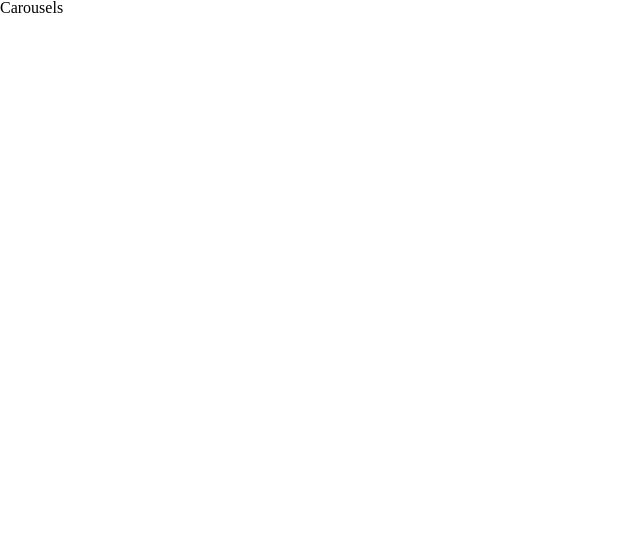
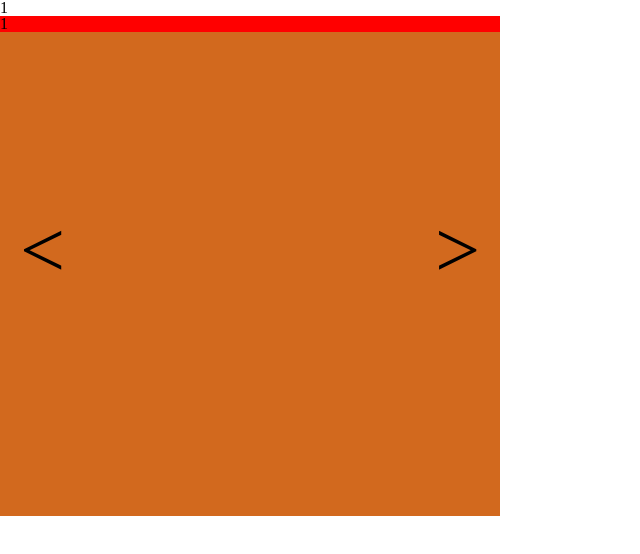
Before and after one commit to haenanim/ground, a React (Create React App) app: page / in a window 1280 px wide. Shown: the top 554 px of the page, without its empty margins (0-640 px from the left). Built offline with nearby package versions, Linux system fonts and the light colour scheme.

Commit message:
feat : 캐러셀 베이스 생성

```diff
--- a/package.json
+++ b/package.json
@@ -3,6 +3,7 @@
   "version": "0.1.0",
   "private": true,
   "dependencies": {
+    "@craco/craco": "^7.1.0",
     "@testing-library/jest-dom": "^5.16.5",
     "@testing-library/react": "^13.4.0",
     "@testing-library/user-event": "^13.5.0",
@@ -10,6 +11,7 @@
     "@types/node": "^16.18.34",
     "@types/react": "^18.2.7",
     "@types/react-dom": "^18.2.4",
+    "node-sass": "^7.0.3",
     "react": "^18.2.0",
     "react-dom": "^18.2.0",
     "react-scripts": "5.0.1",
--- a/src/App.tsx
+++ b/src/App.tsx
@@ -1,11 +1,46 @@
 import React from 'react';
 import logo from './logo.svg';
 import Carousel from './components/Carousel/Carousel';
+import CarouselItem from './components/Carousel/CarouselItem';
 
 function App() {
   return (
     <div className="App">
-      <Carousel></Carousel>
+      <div
+        style={{
+          width: 500,
+        }}
+      >
+        <Carousel>
+          <CarouselItem>
+            <div
+              style={{
+                backgroundColor: 'red',
+              }}
+            >
+              1
+            </div>
+          </CarouselItem>
+          <CarouselItem>
+            <div
+              style={{
+                backgroundColor: 'blueㄴ',
+              }}
+            >
+              2
+            </div>
+          </CarouselItem>
+          <CarouselItem>
+            <div
+              style={{
+                backgroundColor: 'green',
+              }}
+            >
+              3
+            </div>
+          </CarouselItem>
+        </Carousel>
+      </div>
     </div>
   );
 }
--- /dev/null
+++ b/src/components/Carousel/Carousel.scoped.scss
@@ -0,0 +1,34 @@
+.carousel {
+  position: relative;
+  width: 100%;
+  height: 500px;
+  .carousel-wrapper {
+    position: relative;
+    width: 100%;
+    height: 500px;
+    overflow-x: scroll;
+  }
+  .carousel-track {
+    position: absolute;
+    height: 100%;
+    display: flex;
+  }
+  .carousel-wrapper__left-btn,
+  .carousel-wrapper__right-btn {
+    position: absolute;
+    display: flex;
+    font-size: 80px;
+    color: dark;
+    cursor: pointer;
+    padding: 0 20px;
+    align-items: center;
+    height: 100%;
+    top: 0;
+  }
+  .carousel-wrapper__left-btn {
+    left: 0;
+  }
+  .carousel-wrapper__right-btn {
+    right: 0;
+  }
+}
--- a/src/components/Carousel/Carousel.tsx
+++ b/src/components/Carousel/Carousel.tsx
@@ -1,5 +1,56 @@
-import React from 'react';
+import React, { useEffect, useRef, useState } from 'react';
+import './Carousel.scoped.scss';
 
-export default function Carousels() {
-  return <div>Carousels</div>;
+export default function Carousel({ children }: any) {
+  const $carousel = useRef<HTMLDivElement>(null);
+  const [parentWidth, setParentWidth] = useState(0);
+  const [currentPage, setCurrentPage] = useState(1);
+
+  useEffect(() => {
+    setParentWidth($carousel.current?.clientWidth || 0);
+  }, [$carousel.current?.clientWidth]);
+
+  useEffect(() => {
+    $carousel.current?.scrollTo(parentWidth * (currentPage - 1), 0);
+  }, [currentPage]);
+
+  const goNext = () => {
+    console.log('go next');
+    if (children.length <= currentPage) {
+      setCurrentPage(1);
+    } else {
+      setCurrentPage(currentPage + 1);
+    }
+
+    console.log(currentPage);
+  };
+  const goPrev = () => {
+    console.log('go prev');
+    if (1 >= currentPage) {
+      setCurrentPage(children.length);
+    } else {
+      setCurrentPage(currentPage - 1);
+    }
+    console.log(currentPage);
+  };
+  return (
+    <div className="carousel">
+      {currentPage}
+      <div className="carousel-wrapper" ref={$carousel}>
+        <div className="carousel-track">
+          {children.map((child: any) =>
+            React.cloneElement(child, {
+              width: parentWidth,
+            })
+          )}
+        </div>
+      </div>
+      <div className="carousel-wrapper__left-btn" onClick={goPrev}>
+        {'<'}
+      </div>
+      <div className="carousel-wrapper__right-btn" onClick={goNext}>
+        {'>'}
+      </div>
+    </div>
+  );
 }
--- /dev/null
+++ b/src/components/Carousel/CarouselItem.scoped.scss
@@ -0,0 +1,7 @@
+.carousel-item {
+  width: 100vw;
+  height: 100%;
+  background-color: chocolate;
+  display: inline-block;
+  flex: 0 0 auto;
+}
--- /dev/null
+++ b/src/components/Carousel/CarouselItem.tsx
@@ -0,0 +1,19 @@
+import React, { useEffect, useMemo } from 'react';
+import './CarouselItem.scoped.scss';
+
+export default function CarouselItem({ children, width }: any) {
+  useEffect(() => {
+    console.log(width);
+  });
+  const widthMemo = useMemo(() => width, [width]);
+  return (
+    <div
+      className="carousel-item"
+      style={{
+        width: widthMemo,
+      }}
+    >
+      {children}
+    </div>
+  );
+}
```
Also changed, not shown: 1 other file (tests, documents, lock files or other folders).
